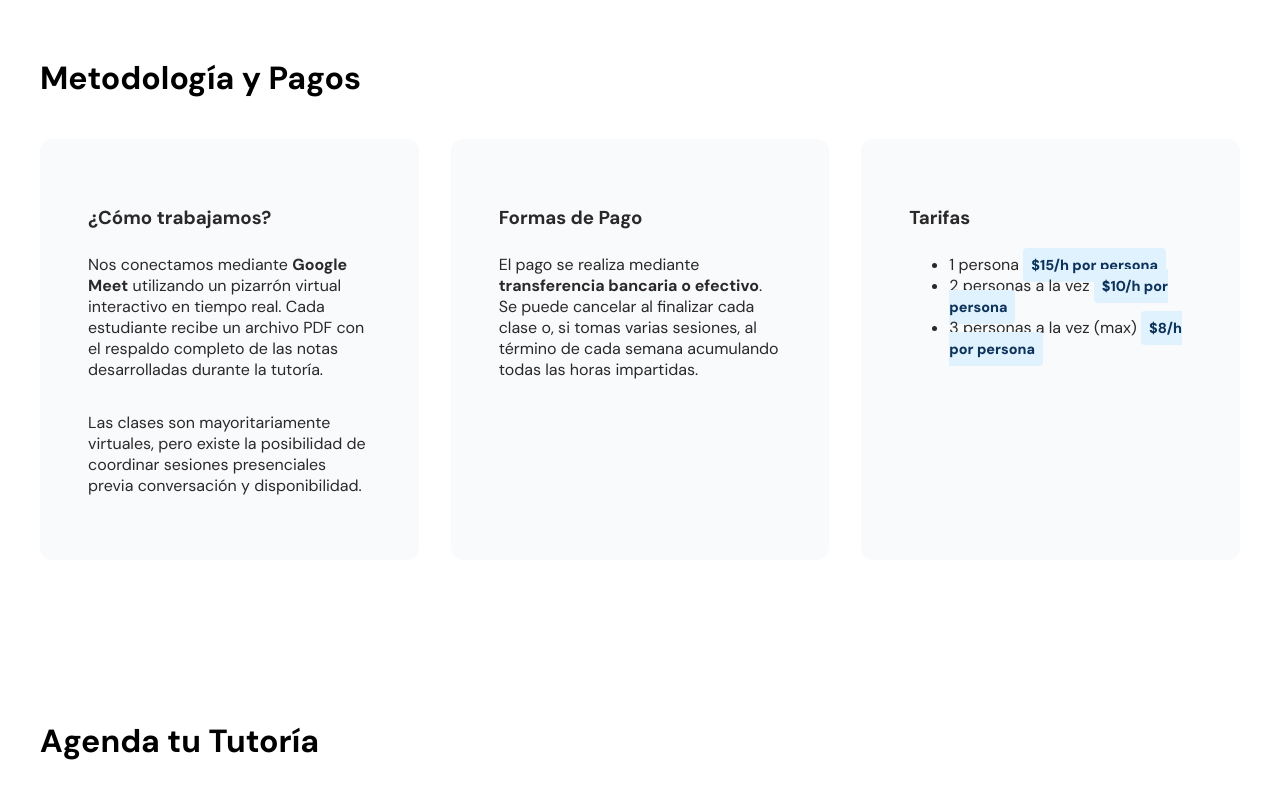
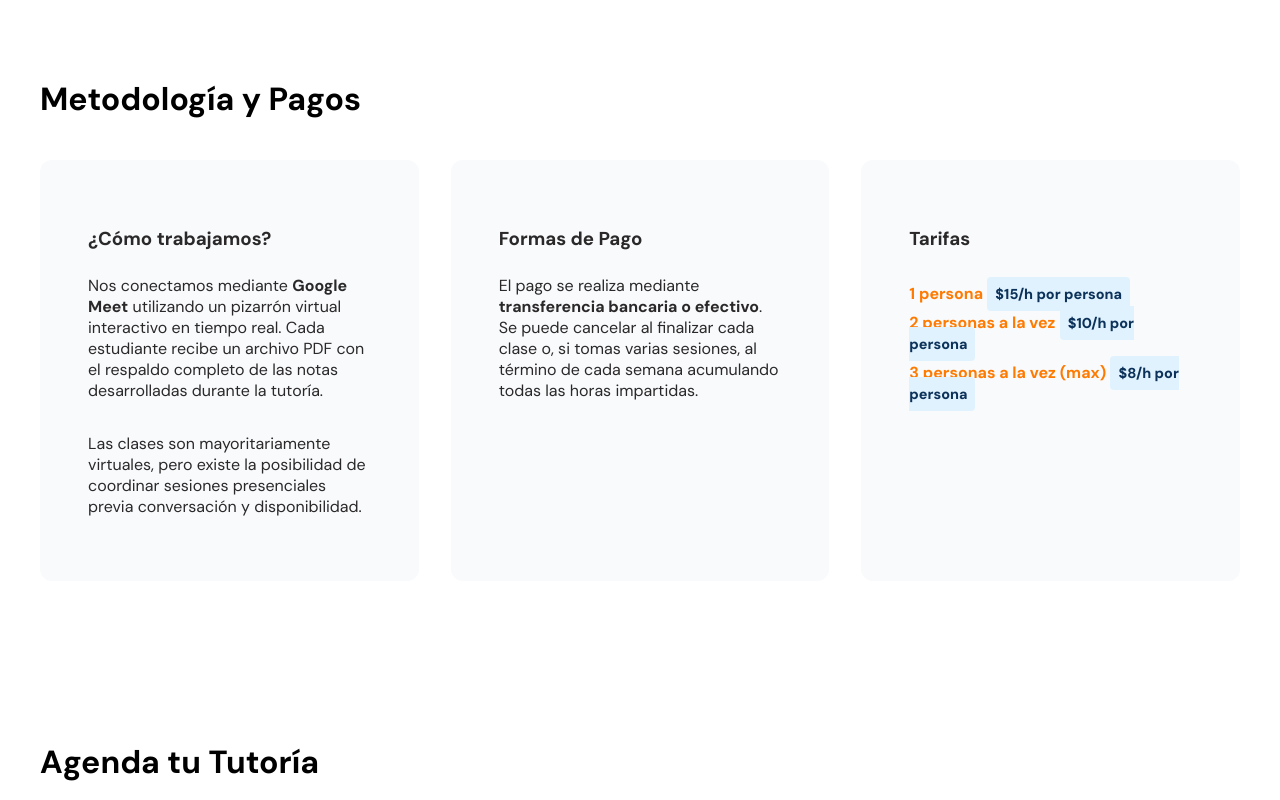
Before and after one commit to maujcardenas/mautematicas, a SvelteKit app: page /tutorias in a window 1280 px wide. Shown: the part 1400-2200 px from the top of the page. Built offline with nearby package versions, Linux system fonts and the light colour scheme.

Commit message:
width in card and bettter tutorias

```diff
--- a/src/routes/+layout.svelte
+++ b/src/routes/+layout.svelte
@@ -80,6 +80,7 @@
         overflow: hidden;
         display: flex;
         flex-direction: column;
+        max-width: 800px;
     }
 
     :global(.card-start) {
--- a/src/routes/tutorias/+page.svelte
+++ b/src/routes/tutorias/+page.svelte
@@ -101,17 +101,19 @@
 
             <div class="card">
                 <h3>Tarifas</h3>
-                <ul class="featured-list">
+                <ul class="feature-list">
                     <li>
-                        <span>1 persona</span>
+                        <span class="text-accent">1 persona</span>
                         <span class="pill"> $15/h por persona </span>
                     </li>
                     <li>
-                        <span>2 personas a la vez</span>
+                        <span class="text-accent">2 personas a la vez</span>
                         <span class="pill"> $10/h por persona </span>
                     </li>
                     <li>
-                        <span>3 personas a la vez (max)</span>
+                        <span class="text-accent"
+                            >3 personas a la vez (max)</span
+                        >
                         <span class="pill"> $8/h por persona </span>
                     </li>
                 </ul>
@@ -143,4 +145,7 @@
         padding-left: 0rem;
         list-style-type: none;
     }
+    .feature-list li {
+        margin: 0.5rem 0rem;
+    }
 </style>
```
